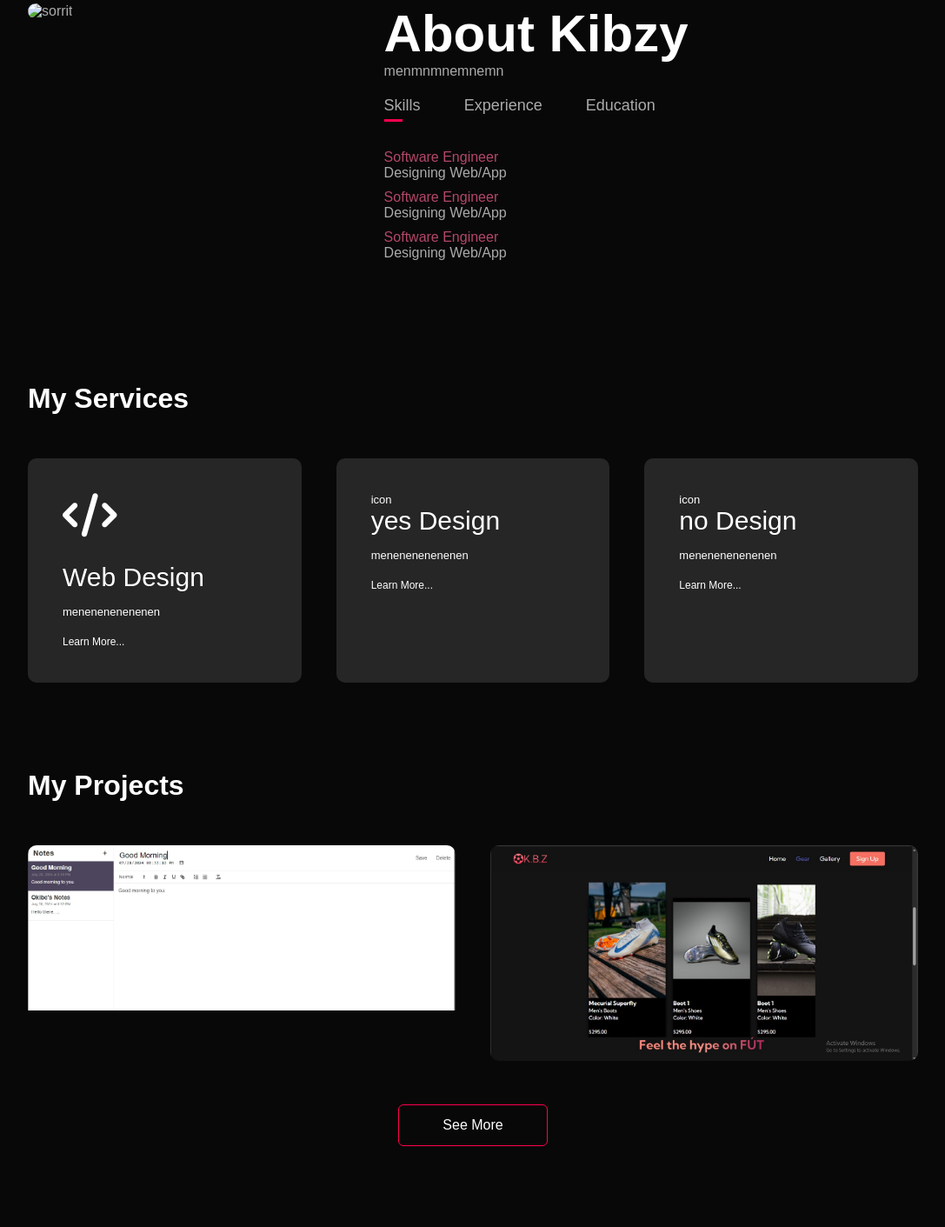
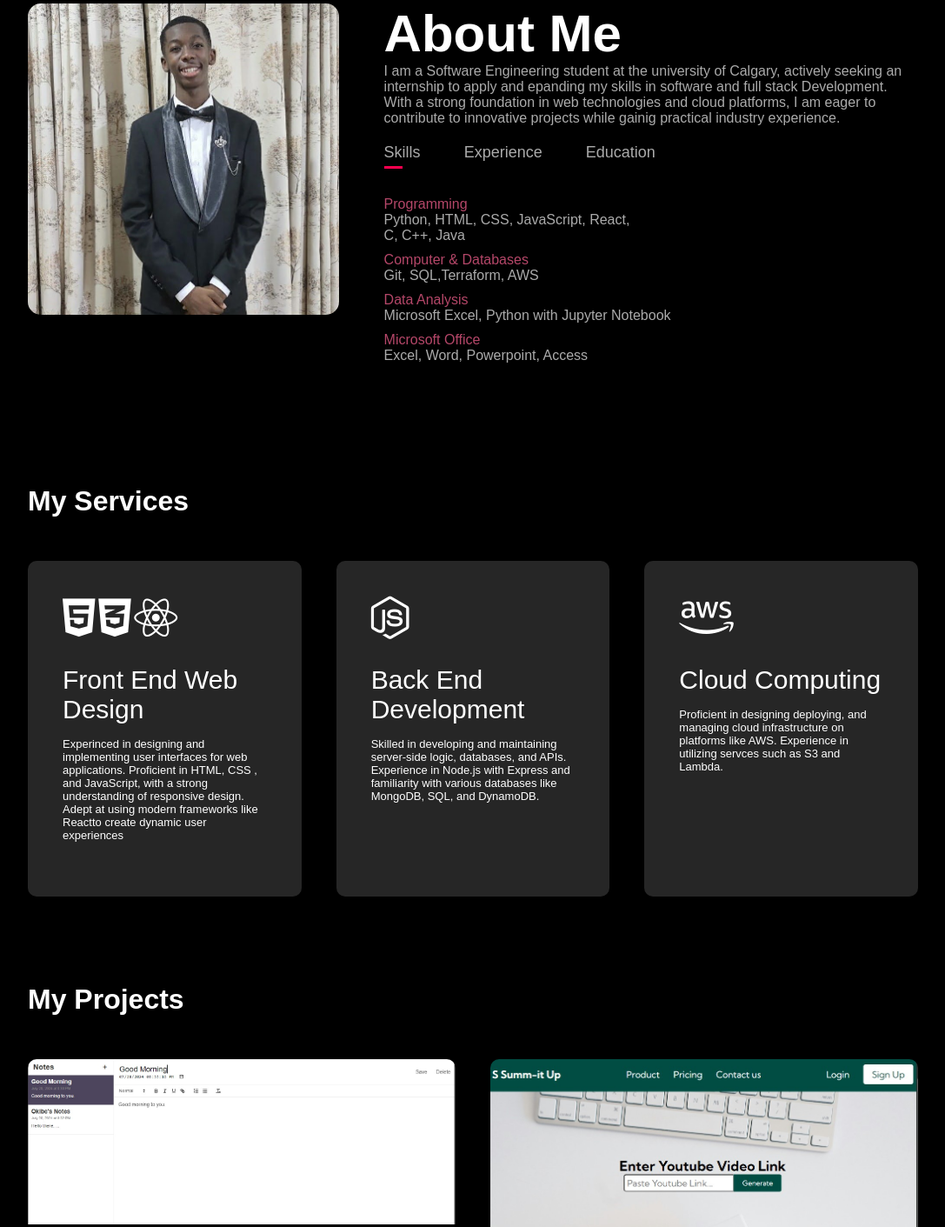
Before and after one commit to OkibeAbang/okibe_portfolio, a plain HTML site: page kibzy_portfolio/index.html in a window 1280 px wide. Shown: the part 886-2297 px from the top of the page at 87% size, without its empty margins (96-1183 px from the left). Drawn offline with Linux system fonts and the light colour scheme.

Commit message:
Added necessary images, and texts

```diff
--- a/kibzy_portfolio/index.html
+++ b/kibzy_portfolio/index.html
@@ -22,14 +22,14 @@
                     <li><a href = "#services">Services</a></li>
                     <li><a href = "#portfolio">Portfolio</a></li>
                     <li><a href = "#contact">Contact</a></li>
-                    <div onclick = "closemenu()">cross icon</div>
+                    <i class="fa-solid fa-x" onclick = "closemenu()"></i>
                 </ul>
-                <div onclick = "openmenu()">menu icon</div>
+                <i class="fa-solid fa-bars" onclick = "openmenu()"></i>
 
             </nav>
             <div class="header_txt">
                 <p>Software Engineer</p>
-                <h1>Hi, I am <span>Okibe</span><br> I am ...</h1>
+                <h1>Hi, there! <br> I am <span>Okibe.</span> </h1>
             </div>
         </div>
 
@@ -40,11 +40,14 @@
         <div class = "container">
             <div class="row">
                 <div class="about_col_1">
-                    <img src="#" alt="sorrit">
+                    <img src="./Portfolio_pics/image.jpg" alt="sorrit">
                 </div>
                 <div class="about_col_2">
-                    <h1 class = "subtitle">About Kibzy</h1>
-                    <p>menmnmnemnemn</p>
+                    <h1 class = "subtitle">About Me</h1>
+                    <p>I am a Software Engineering student at the university of Calgary, actively seeking an internship to apply and epanding my skills in software and full stack Development.
+                        With a strong foundation in web technologies and cloud platforms,
+                        I am eager to contribute to innovative projects while gainig practical industry experience.
+                    </p>
 
                     <div class="tab_titles">
                         <div class="tab_links active_link" onclick="opentab('skills')">Skills</div>
@@ -54,9 +57,10 @@
 
                     <div class="tab_contents active_tab" id = "skills">
                         <ul>
-                            <li><span>Software Engineer</span><br>Designing Web/App</li>
-                            <li><span>Software Engineer</span><br>Designing Web/App</li>
-                            <li><span>Software Engineer</span><br>Designing Web/App</li>
+                            <li><span>Programming</span><br>Python, HTML, CSS, JavaScript, React,<br> C, C++, Java</li>
+                            <li><span>Computer & Databases</span><br>Git, SQL,Terraform, AWS</li>
+                            <li><span>Data Analysis</span><br>Microsoft Excel, Python with Jupyter Notebook</li>
+                            <li><span>Microsoft Office</span><br>Excel, Word, Powerpoint, Access</li>
                         </ul>
                     </div>
 
@@ -70,9 +74,7 @@
 
                     <div class="tab_contents" id = 'education'>
                         <ul>
-                            <li><span>Software Engineer</span><br>Designing Web/App</li>
-                            <li><span>Software Engineer</span><br>Designing Web/App</li>
-                            <li><span>Software Engineer</span><br>Designing Web/byebye</li>
+                            <li><span>Bachelor of Sciences - Software Egineering <br> Sep. 2021-Apr, 2026</span><br>University of Calgary, <br>Schulich School of Engineering Calgary,<br> Canada</li>
                         </ul>
                     </div>
                 </div>
@@ -86,24 +88,27 @@
             <h1 class="sub_title">My Services</h1>
             <div class="services_list">
                 <div>
-                    <i class="fa-solid fa-code"></i>
-                    <h2>Web Design</h2>
-                    <p>menenenenenenen</p>
-                    <a href="#">Learn More...</a>
+                    <i class="fa-brands fa-html5"></i> <i class="fa-brands fa-css3-alt"></i> <i class="fa-brands fa-react"></i>
+                    <h2>Front End Web Design</h2>
+                    <p>Experinced in designing and implementing user interfaces for web applications. Proficient in HTML, CSS
+                        , and JavaScript, with a strong understanding of responsive design. Adept at using modern frameworks like Reactto create dynamic user experiences
+                    </p>
+                    <a href="#"></a>
                 </div>
 
                 <div>
-                    icon
-                    <h2>yes Design</h2>
-                    <p>menenenenenenen</p>
-                    <a href="#">Learn More...</a>
+                    <i class="fa-brands fa-node-js"></i>
+                    <h2>Back End Development</h2>
+                    <p>Skilled in developing and maintaining server-side logic, databases, and APIs.
+                         Experience in Node.js with Express and familiarity with various databases like MongoDB, SQL, and DynamoDB.</p>
+                    <a href="#"></a>
                 </div>
 
                 <div>
-                    icon
-                    <h2>no Design</h2>
-                    <p>menenenenenenen</p>
-                    <a href="#">Learn More...</a>
+                    <i class="fa-brands fa-aws"></i>
+                    <h2>Cloud Computing</h2>
+                    <p>Proficient in designing deploying, and managing cloud infrastructure on platforms like AWS. Experience in utilizing servces such as S3 and Lambda.</p>
+                    <a href="#"></a>
                 </div>
             </div>
         </div>
@@ -118,38 +123,53 @@
                 <div class="work">
                     <img src="./Portfolio_pics/img1.jpg" alt="sorrit">
                     <div class="layer">
-                        <h3>Lotion App</h3>
-                        <p>yeah yeah</p>
-                        <a href="#">link icon</a>
+                        <h3><b>"Lotion Notes"</b></h3>
+                        <p>Full stack notes application which allows for adding, deleting, and formatting notes
+                            with options for highlighting, italics, and bold texts. <br><br>
+                            <a href="#portfolio"><i class="fa-brands fa-github"></i></i></a>
+                        </p>
+
                     </div>
                 </div>
 
                 <div class="work">
-                    <img src="./Portfolio_pics/img2.jpg" alt="sorrit">
+                    <img src="./Portfolio_pics/img3.jpg" alt="sorrit">
                     <div class="layer">
-                        <h3>Lotion App</h3>
-                        <p>yeah yeah</p>
-                        <a href="#">link icon</a>
+                        <h3><b>"Summ-It-Up"</b></h3>
+                        <p>Currently working on website, useful for students that takes in youtube links,
+                            and gives a summary of the contents of the youtube video <br><br><b>coming soon...</b></p>
+                        <a href="#portfolio"><i class="fa-brands fa-github"></i></a>
                     </div>
                 </div>
 
                 <div class="work hidden">
                     <img src="./Portfolio_pics/img2.jpg" alt="sorrit">
                     <div class="layer">
-                        <h3>Lotion App</h3>
-                        <p>yeah yeah</p>
-                        <a href="#">link icon</a>
+                        <h3><b>"K.B.Z Sport Gear"</b></h3>
+                        <p>Front End website that displays Sports gear as well as their prices. A website that focuses on User Interface and responsive designs</p>
+                        <a href="#portfolio"><i class="fa-brands fa-github"></i></a>
                     </div>
                 </div>
 
                 <div class="work hidden">
-                    <img src="./Portfolio_pics/img2.jpg" alt="sorrit">
+                    <img src="./Portfolio_pics/img99.jpg" alt="sorrit">
                     <div class="layer">
-                        <h3>Lotion App</h3>
+                        <h3><b>"Care-Circle"</b></h3>
                         <p>yeah yeah</p>
-                        <a href="#">link icon</a>
+                        <a href="#portfolio"><i class="fa-brands fa-github"></i></a>
                     </div>
                 </div>
+
+                <div class="work hidden">
+                    <img src="./Portfolio_pics/img99.jpg" alt="sorrit">
+                    <div class="layer">
+                        <h3><b>"MentorLink"</b></h3>
+                        <p>yeah yeah</p>
+                        <a href="#portfolio"><i class="fa-brands fa-github"></i></a>
+                    </div>
+                </div>
+
+
             </div>
             <a href="#" class = "btn" id = "seeMore_btn">See More</a>
         </div>
@@ -162,13 +182,11 @@
             <div class="row">
                 <div class="contact_left">
                     <h1 class="subtitle">Contact Me</h1>
-                    <p>contact@gmail.com</p>
-                    <p>5875833336</p>
+                    <p>Okibeabang11@gmail.com</p>
+                    <p>587-583-3336</p>
                     <div class="social_icons">
-                        <a href="#">My linked IN</a>
-                        <a href="#">My linked IN</a>
-                        <a href="#">My linked IN</a>
-                        <a href="#">My linked IN</a>
+                        <a href="www.linkedin.com/in/okibe-abang-0a704b264"><i class="fa-brands fa-linkedin"></i></a>
+                        <a href="https://github.com/OkibeAbang"><i class="fa-brands fa-github"></i></a>
                     </div>
                     <a href="./Portfolio_pics/co-op Resume.pdf"  download class = "btn btn2">Download Resume</a>
                 </div>
@@ -182,7 +200,7 @@
                 </div>
             </div>
         </div>
-        <div class="copyright"> copyright Message</div>
+        <div class="copyright"> Okibe Abang 2024 </div>
     </div>
 
 
--- a/kibzy_portfolio/style.css
+++ b/kibzy_portfolio/style.css
@@ -6,7 +6,7 @@
 }
 
 body{
-    background: #080808;
+    background: #000;
     color: #fff;
 }
 
@@ -17,9 +17,11 @@ html{
 #header{
     width: 100%;
     height: 100vh;
-    /*background-image: url(image path)*/
-    background-size: cover;
-    background-position: center;
+    background-image: url(./Portfolio_pics/computer.jpg);
+    background-size: 600px;
+    background-repeat: no-repeat;
+    background-position: right 100px center; /* Positions the image 20px from the right edge and vertically centered */
+    padding-right: 20px;
 }
 
 .container{
@@ -76,7 +78,9 @@ nav ul li a:hover::after{
 }
 
 .header_txt span{
-    color: #ff004f;
+    background: linear-gradient(to top, #ff0044 0%, #ffb199 100%);
+    -webkit-background-clip: text;
+    -webkit-text-fill-color: transparent;
 }
 
 
@@ -256,10 +260,9 @@ nav ul li a:hover::after{
 
 .layer a{
     margin-top: 20px;
-    color: #ff004f;
+    color: #fff;
     text-decoration: none;
-    font-size: 18px;
-    background: #fff;
+    font-size: 28px;
     width: 60px;
     height: 16px;
     border-radius: 50%;
@@ -374,11 +377,11 @@ form .btn2{
 
 /*Media Queries*/
 
-nav .fas{
+nav .fa-solid{
     display: none;
 }
 
-@media only screen and (max-width: 600px){
+@media only screen and (max-width: 700px){
     #header{
         background-image: url(/);
     }
@@ -389,7 +392,7 @@ nav .fas{
     .header_txt h1{
         font-size: 30px;
     }
-    nav .fas{
+    nav .fa-solid{
         display: block;
         font-size: 25px;
     }
@@ -408,8 +411,8 @@ nav .fas{
         display: block;
         margin: 25px;
     }
-    nav ul .fas{
-        position: 'absolute';
+    nav ul .fa-solid{
+        position: absolute;
         top: 25px;
         left: 25px;
         cursor: pointer;
```
Also changed, not shown: kibzy_portfolio/Portfolio_pics/computer.jpg (added), kibzy_portfolio/Portfolio_pics/image.jpg (added), kibzy_portfolio/Portfolio_pics/img3.jpg (added), kibzy_portfolio/Portfolio_pics/img4.jpg (added), kibzy_portfolio/Portfolio_pics/img99.jpg (added), kibzy_portfolio/script.js (line endings or trailing spaces).
